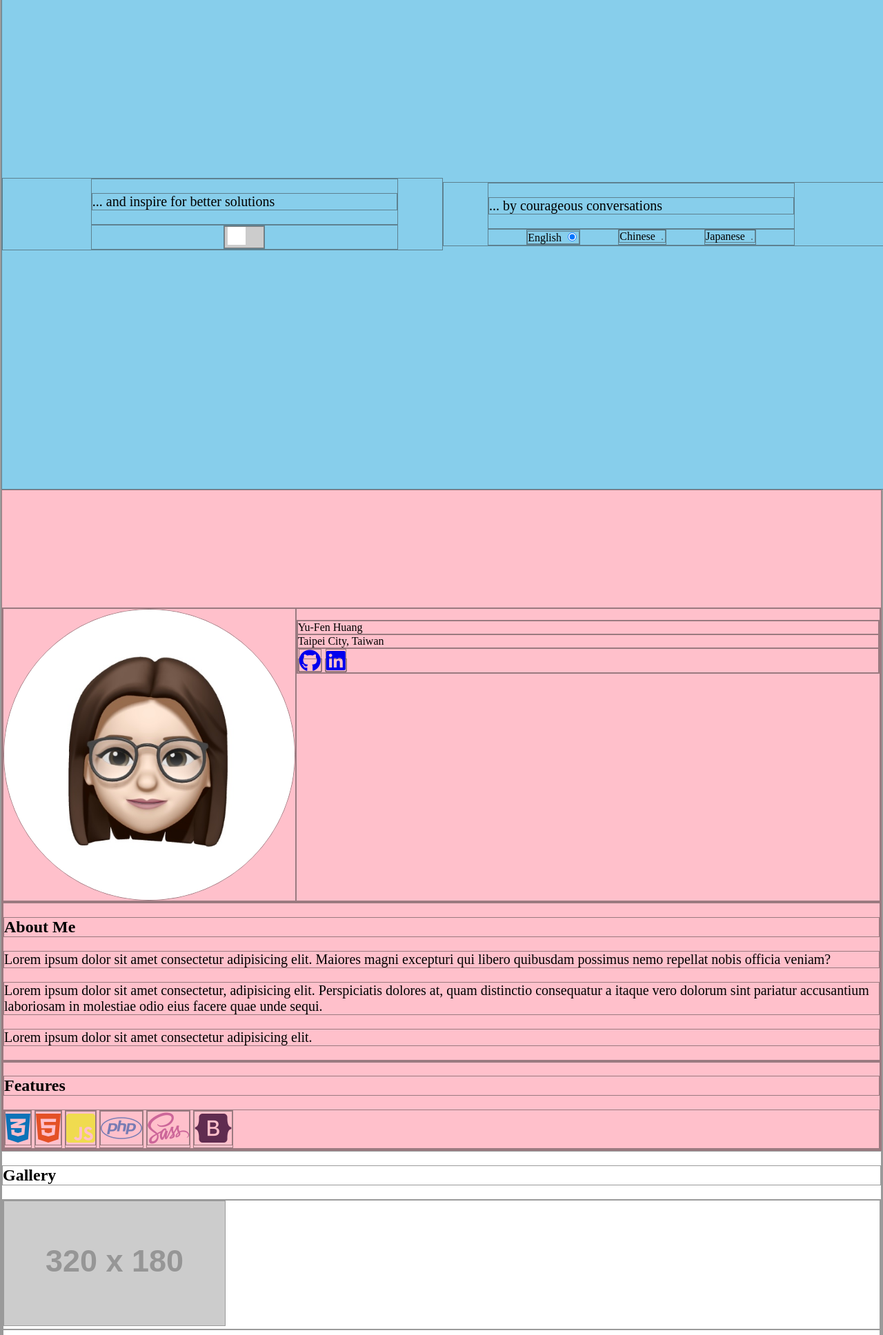
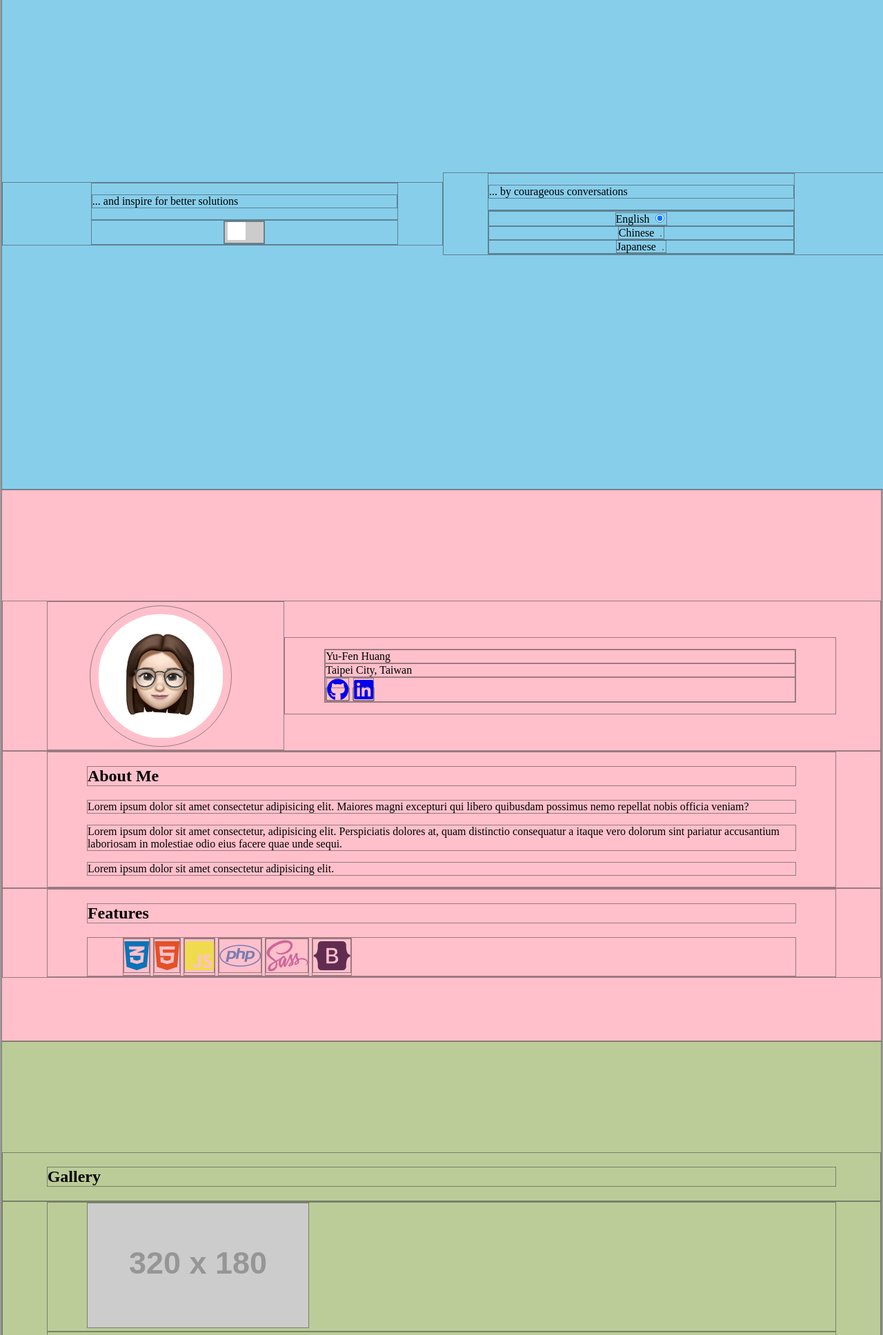
Before and after one commit to YuuuFen/work_personal_website, a PHP site: page /index2.html in a window 1280 px wide. Shown: the part 894-2830 px from the top of the page at 69% size. Run offline with PHP 8.4, Linux system fonts and the light colour scheme; grey boxes labelled with a size stand in for pictures from a placeholder-image service; some libraries are stand-ins or nearby versions.

Commit message:
完成大部分切版

```diff
--- a/index2.html
+++ b/index2.html
@@ -160,7 +160,7 @@
 
     <!-- Gallery start -->
     <div id="gallery">
-      <h2>Gallery</h2>
+      <div><h2>Gallery</h2></div>
       <div class="card-body">
         <div class="card-img"><img src="https://fakeimg.pl/320x180/ffeecc/" alt=""></div>
         <div>
@@ -203,9 +203,20 @@
     <!-- Gallery end -->
 
     <!-- Contact start -->
-    <!-- <div class="contact" id="contact">
-      <h1>Contact</h1>
-    </div> -->
+    <div id="contact">
+      <div><h1>Contact</h1></div>
+      <div id="contact_form">
+        <form action="">
+          <p>Lorem ipsum dolor sit amet.</p>
+          <p>Lorem ipsum dolor sit amet.</p>
+          <p>Lorem ipsum dolor sit amet.</p>
+          <p>Lorem ipsum dolor sit amet.</p>
+          <p>Lorem ipsum dolor sit amet.</p>
+          <p>Lorem ipsum dolor sit amet.</p>
+          <p>Lorem ipsum dolor sit amet.</p>
+        </form>
+      </div>
+    </div>
     <!-- Contact end -->
 
     <footer>
--- a/style2.css
+++ b/style2.css
@@ -18,7 +18,12 @@ a {
 }
 
 p {
-  font-size: 20px;
+  font-size: 16px;
+}
+
+ul {
+  padding: 0;
+  list-style: none;
 }
 
 #home {
@@ -190,12 +195,7 @@ p {
 }
 
 .opt .opt_lang .div_lang {
-  display: -webkit-box;
-  display: -ms-flexbox;
-  display: flex;
-  -webkit-box-pack: space-evenly;
-      -ms-flex-pack: space-evenly;
-          justify-content: space-evenly;
+  text-align: center;
 }
 
 .opt .opt_lang .div_lang label:hover {
@@ -218,21 +218,28 @@ p {
 }
 
 #about {
-  padding-top: 170px;
+  padding-top: 160px;
   min-height: 100vh;
   background-color: pink;
+}
+
+#about div {
+  padding: 0 5%;
 }
 
 #about #pro-pic-info {
   display: -webkit-box;
   display: -ms-flexbox;
   display: flex;
+  -webkit-box-align: center;
+      -ms-flex-align: center;
+          align-items: center;
 }
 
 #about #pro-pic-info #info {
-  -webkit-box-flex: 2;
-      -ms-flex: 2;
-          flex: 2;
+  -webkit-box-flex: 3;
+      -ms-flex: 3;
+          flex: 3;
 }
 
 #about #pro-pic-info #div-pro-pic {
@@ -248,21 +255,44 @@ p {
 }
 
 #about #pro-pic-info #div-pro-pic #pro-pic {
-  width: 100%;
+  margin: 2%;
+  padding: 5%;
+  width: 90%;
   border-radius: 50%;
 }
 
 #about #pro-pic-info #div-pro-pic #pro-pic:hover {
-  border: 8px solid   #6667AB;
+  border: 3px solid #6667AB;
 }
 
 #gallery {
+  padding-top: 160px;
+  background-color: #bbcc99;
   min-height: 100vh;
 }
 
-ul {
-  padding: 0;
-  list-style: none;
+#gallery div {
+  padding: 0 5%;
+}
+
+#contact {
+  padding-top: 160px;
+  min-height: 100vh;
+  display: -webkit-box;
+  display: -ms-flexbox;
+  display: flex;
+  -webkit-box-orient: vertical;
+  -webkit-box-direction: normal;
+      -ms-flex-direction: column;
+          flex-direction: column;
+}
+
+#contact div {
+  padding: 0 5%;
+}
+
+#contact #contact_form {
+  height: 400px;
 }
 
 footer div {
--- a/style2.sass
+++ b/style2.sass
@@ -13,7 +13,11 @@ a
     text-decoration: none
 
 p
-    font-size: 20px
+    font-size: 16px
+
+ul
+    padding: 0
+    list-style: none
 
 #home
     background-image: url("./img/ocean.jpg")
@@ -39,7 +43,6 @@ p
     background-color: rgba(250,250,250,0.5)
     backdrop-filter: blur(3px)
     height: auto
-    ul
     .nav-center
         width: 100%
         .nav-logo
@@ -122,8 +125,7 @@ p
         flex: 1
         padding: 0 10% 0 5%
         .div_lang
-            display: flex
-            justify-content: space-evenly
+            text-align: center
             label:hover
                 text-decoration: underline
                 text-decoration-color: #6667AB
@@ -136,30 +138,44 @@ p
 
 // About
 #about
-    padding-top: 170px
+    padding-top: 160px
     min-height: 100vh
     background-color: pink
+    div
+        padding: 0 5%
     #pro-pic-info
         display: flex
+        align-items: center
         #info
-            flex: 2
+            flex: 3
         #div-pro-pic
             flex: 1
             display: flex
             align-items: center
             #pro-pic
-                width: 100%
+                margin: 2%
+                padding: 5%
+                width: 90%
                 border-radius: 50%
             #pro-pic:hover
-                border: 8px solid   #6667AB
+                border: 3px solid #6667AB
 
 #gallery
+    padding-top: 160px
+    background-color: #bbcc99
     min-height: 100vh
-    // .card:hover
+    div
+        padding: 0 5%
 
-ul
-    padding: 0
-    list-style: none
+#contact
+    padding-top: 160px
+    min-height: 100vh
+    display: flex
+    flex-direction: column
+    div
+        padding: 0 5%
+    #contact_form
+        height: 400px
 
 footer
     div
```
Also changed, not shown: 1 other file.
